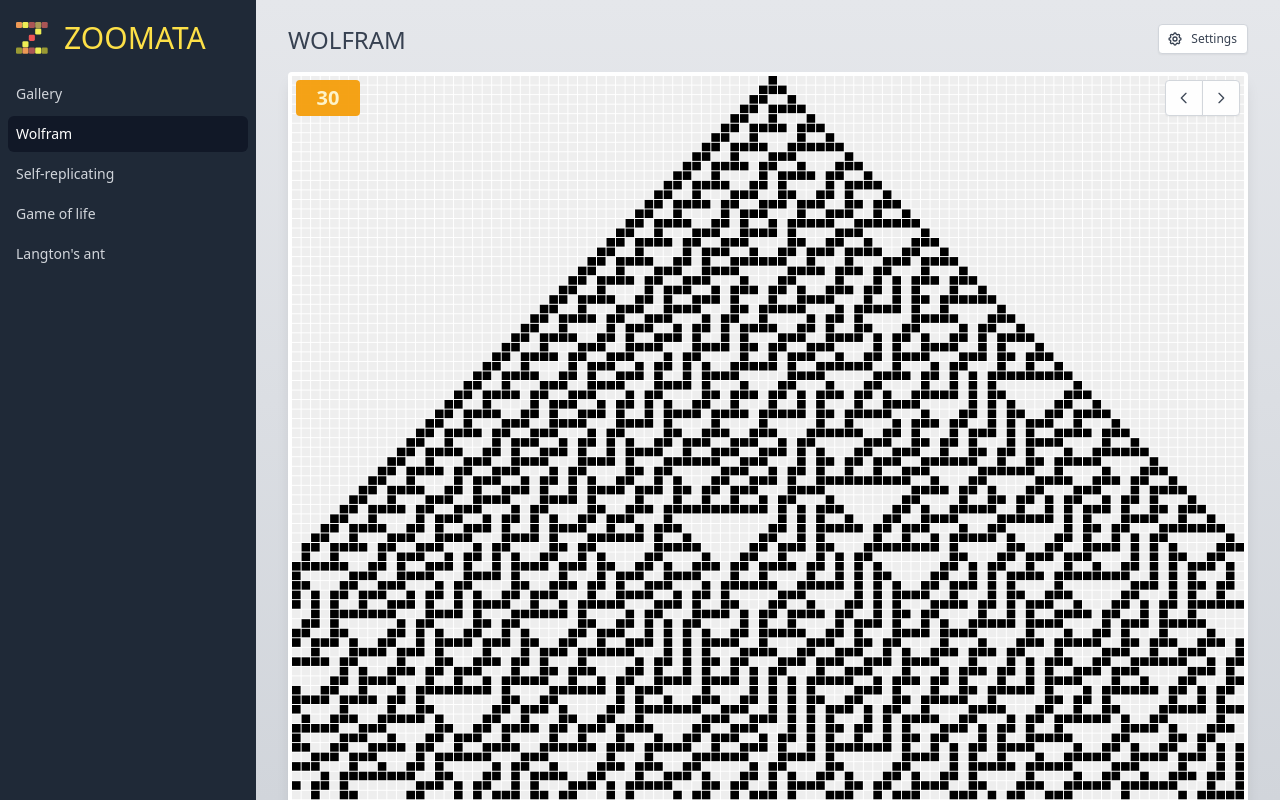
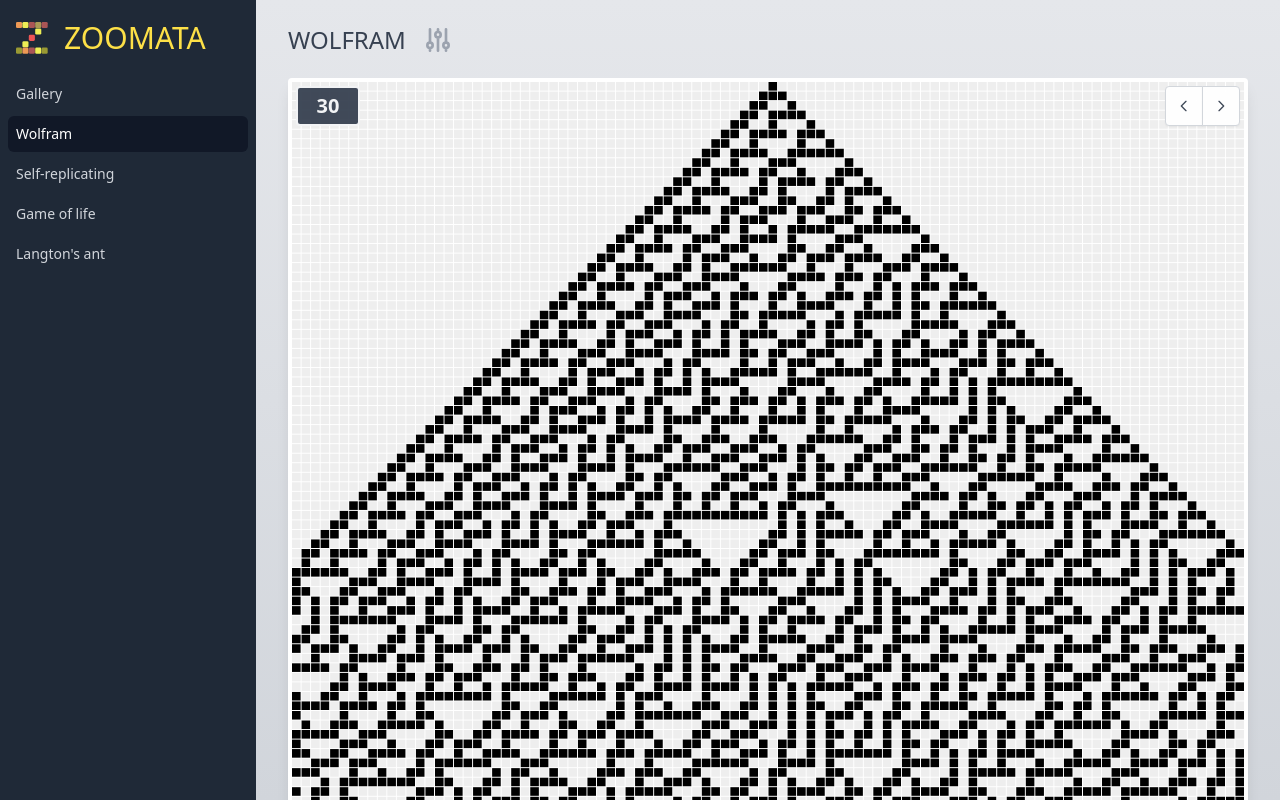
Before and after one commit to undo76/zoomata, a Next.js app: page /wolfram in a window 1280 px wide. Built offline with nearby package versions, Linux system fonts and the light colour scheme; a web font is replaced by a local one.

Commit message:
Change icon for settings

```diff
--- a/components/Button.tsx
+++ b/components/Button.tsx
@@ -17,7 +17,7 @@ export const Button: React.FC<
     repeatDelay?: number;
   }
 > = ({ children, icon, onClick, repeatDelay = 200, ...props }) => {
-  const Icon: any = icon;
+  const Icon = icon!;
   const [, setRepeating] = useAnimated(onClick, repeatDelay, false);
   useEffect(() => {
     if (props.disabled) setRepeating(false);
--- a/components/Grid2dWorldAutomataPage.tsx
+++ b/components/Grid2dWorldAutomataPage.tsx
@@ -2,7 +2,6 @@ import { useAnimatedIterable } from "../libs/use-animated";
 import {
   Grid2dWorld,
   MutableGrid2dWorld,
-  CellRule2d,
   WorldRule2d,
 } from "../libs/grid2d-world";
 import { PageLayout } from "./PageLayout";
@@ -11,8 +10,7 @@ import { AnimationControls } from "./AnimationControls";
 import React, { useCallback, useState } from "react";
 import { ColorMap } from "./GridCanvas";
 import { Grid2dWorldAutomataSettings } from "./Grid2dWorldAutomataSettings";
-import { Button } from "./Button";
-import { CogIcon } from "@heroicons/react/outline";
+import { AdjustmentsIcon } from "@heroicons/react/outline";
 
 export interface GridWorld2dAutomataPageProps {
   title: string;
@@ -41,9 +39,10 @@ export const Grid2dWorldAutomataPage: React.FC<GridWorld2dAutomataPageProps> = (
     <PageLayout
       title={title}
       actions={
-        <Button onClick={() => setSettingsOpen(true)} icon={CogIcon}>
-          <span className="hidden sm:block">Settings</span>
-        </Button>
+        <button className="h-8 w-8" onClick={() => setSettingsOpen(true)}>
+          <AdjustmentsIcon className="stroke-current text-gray-400 hover:text-gray-500" />
+          <span className="sr-only">Settings</span>
+        </button>
       }
     >
       <div className="relative rounded overflow-hidden mb-2 p-1 shadow-lg bg-white">
--- a/components/PageLayout.tsx
+++ b/components/PageLayout.tsx
@@ -74,7 +74,7 @@ export const PageLayout: React.FC<PageLayoutProps> = ({
           >
             <div className="py-6">
               <div className="max-w-7xl mx-auto px-4 sm:px-6 md:px-8">
-                <div className="flex justify-between">
+                <div className="flex">
                   <h2 className="text-2xl font-light uppercase text-gray-700">
                     {title}
                   </h2>
--- a/components/WolframControls.tsx
+++ b/components/WolframControls.tsx
@@ -15,7 +15,7 @@ export const WolframControls: React.FC<WolframControlsProps> = React.memo(
   ({ rule, onPrevious, onNext, minRule, maxRule }) => {
     return (
       <div className="flex space-x-1 justify-between opacity-[95%]">
-        <div className="mr-2 px-2 py-1 bg-amber-500 text-amber-100 text-xl text-center font-semibold rounded border-gray-100 w-16">
+        <div className="mr-2 px-2 py-1 bg-gray-700 text-gray-100 text-xl text-center font-semibold rounded border-gray-100 border-2 w-16">
           {rule}
         </div>
         <ButtonGroup>
--- a/pages/wolfram.tsx
+++ b/pages/wolfram.tsx
@@ -4,7 +4,7 @@ import React, { useState } from "react";
 import { WolframAutomataSettings } from "../components/WolframAutomataSettings";
 import { SettingsPanel } from "../components/SettingsPanel";
 import { Button } from "../components/Button";
-import { CogIcon } from "@heroicons/react/outline";
+import { AdjustmentsIcon, CogIcon } from "@heroicons/react/outline";
 import { WolframControls } from "../components/WolframControls";
 
 export default function Wolfram() {
@@ -17,9 +17,10 @@ export default function Wolfram() {
     <PageLayout
       title="Wolfram"
       actions={
-        <Button onClick={() => setSettingsOpen(true)} icon={CogIcon}>
-          <span className="hidden sm:block">Settings</span>
-        </Button>
+        <button className="h-8 w-8" onClick={() => setSettingsOpen(true)}>
+          <AdjustmentsIcon className="stroke-current text-gray-400 hover:text-gray-500" />
+          <span className="sr-only">Settings</span>
+        </button>
       }
     >
       <div className="relative rounded overflow-hidden p-1 shadow-lg bg-white">
```
